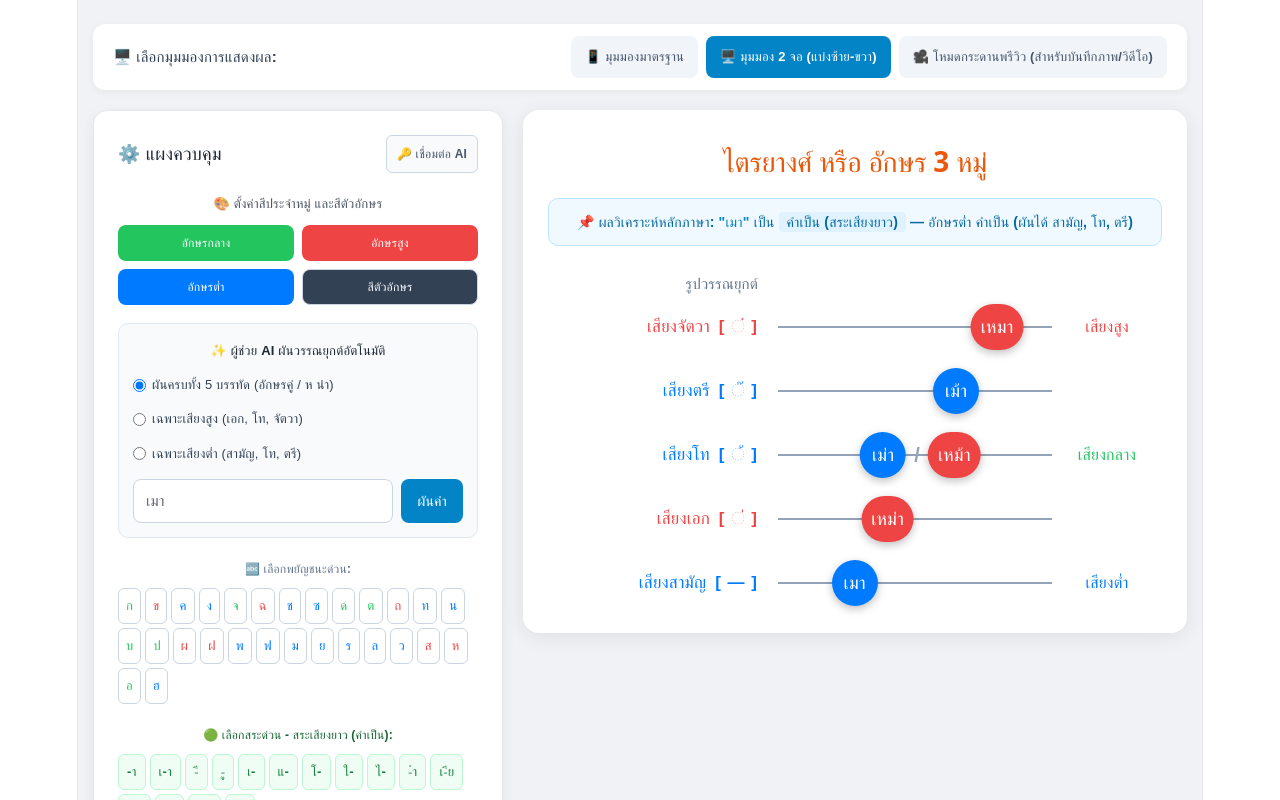
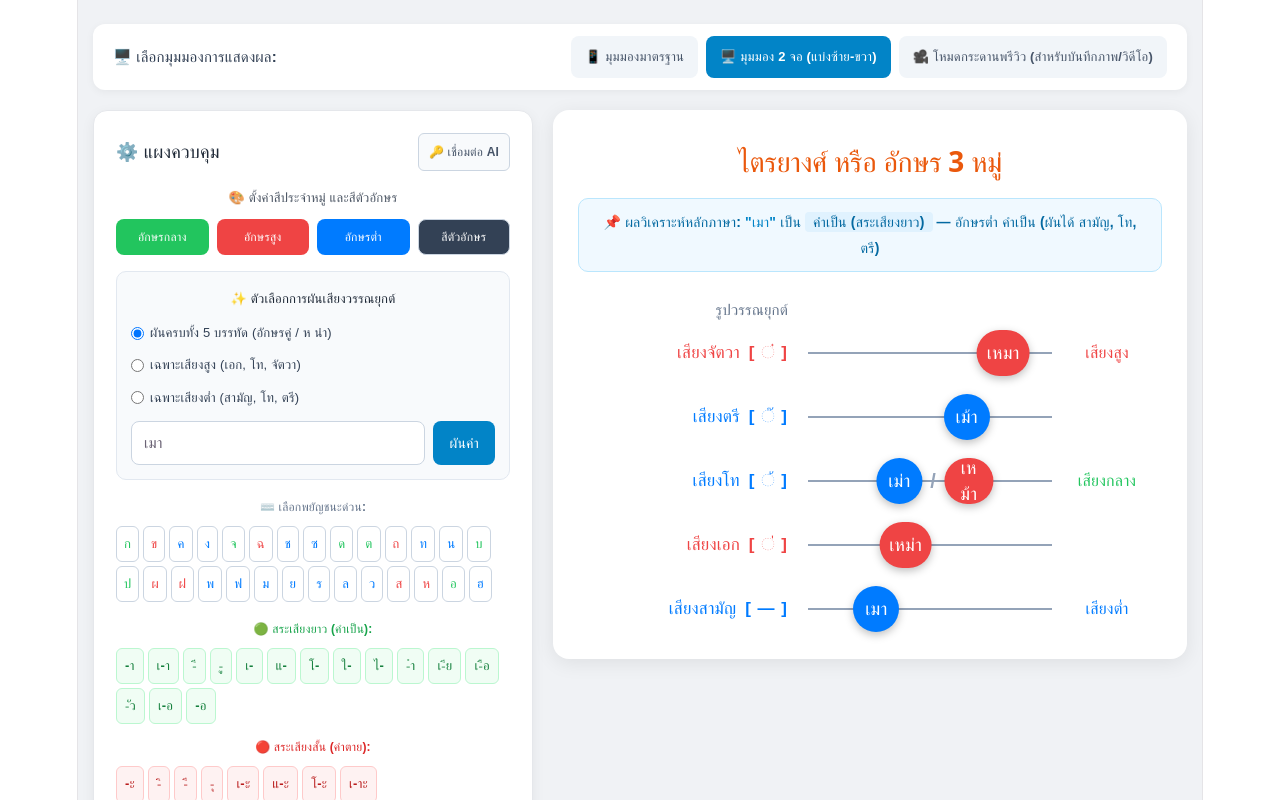
Before and after one commit to tom-nz/thai-tone, a React (Vite) app in the folder thai-tone-app/: page / in a window 1280 px wide. Shown: the top 800 px of the page. Built offline with nearby package versions, Linux system fonts and the light colour scheme.

Commit message:
complete dynamic thai tone app with real AI integration

```diff
--- a/thai-tone-app/src/App.jsx
+++ b/thai-tone-app/src/App.jsx
@@ -1,22 +1,22 @@
 import React, { useState, useEffect } from 'react';
 
 export default function App() {
-  // ระบบคีย์ Gemini API (บันทึกอัตโนมัติลง LocalStorage)
+  // บันทึกและดึง Gemini API Key จากเบราว์เซอร์อัตโนมัติ (LocalStorage)
   const [apiKey, setApiKey] = useState(() => localStorage.getItem('gemini_api_key') || '');
   const [tempApiKey, setTempApiKey] = useState(apiKey);
   const [showApiInput, setShowApiInput] = useState(false);
   const [apiSaveStatus, setApiSaveStatus] = useState('');
 
-  // โหมดผันและโหมดมุมมองหน้าจอ
+  // โหมดผันและมุมมองหน้าจอ
   const [mode, setMode] = useState('full5'); // 'full5' | 'highOnly' | 'lowOnly'
   const [viewLayout, setViewLayout] = useState('split'); // 'standard' | 'split' | 'present'
   const [inputText, setInputText] = useState('เมา');
   const [loading, setLoading] = useState(false);
 
   // การตั้งค่าสี
-  const [colorMid, setColorMid] = useState('#22c55e');    // กลาง (เขียว)
-  const [colorHigh, setColorHigh] = useState('#ef4444');   // สูง (แดง)
-  const [colorLow, setColorLow] = useState('#007bff');    // ต่ำ (น้ำเงิน)
+  const [colorMid, setColorMid] = useState('#22c55e');    // อักษรกลาง (เขียว)
+  const [colorHigh, setColorHigh] = useState('#ef4444');   // อักษรสูง (แดง)
+  const [colorLow, setColorLow] = useState('#007bff');    // อักษรต่ำ (น้ำเงิน)
   const [circleTextColor, setCircleTextColor] = useState('#ffffff'); // สีตัวอักษรในวงกลม
 
   // ข้อมูลวิเคราะห์หลักภาษาและเส้น 5 เส้น
@@ -28,40 +28,41 @@ export default function App() {
   const highConsonants = ['ข', 'ฃ', 'ฉ', 'ฐ', 'ถ', 'ผ', 'ฝ', 'ศ', 'ษ', 'ส', 'ห'];
   const lowSingleConsonants = ['ง', 'ญ', 'น', 'ย', 'ณ', 'ร', 'ว', 'ม', 'ฬ', 'ล'];
 
+  // แป้นพยัญชนะด่วน
   const quickConsonants = [
     'ก', 'ข', 'ค', 'ง', 'จ', 'ฉ', 'ช', 'ซ', 'ด', 'ต',
     'ถ', 'ท', 'น', 'บ', 'ป', 'ผ', 'ฝ', 'พ', 'ฟ', 'ม',
     'ย', 'ร', 'ล', 'ว', 'ส', 'ห', 'อ', 'ฮ'
   ];
 
-  // สระไทยสำหรับเลือกด่วน (แบ่งตามสระเสียงยาว คำเป็น และ สระเสียงสั้น คำตาย)
-  const quickVowelsLong = [
-    { label: '-า', apply: (c) => `${c}า` },
-    { label: 'เ-า', apply: (c) => `เ${c}า` },
-    { label: '-ี', apply: (c) => `${c}ี` },
-    { label: '-ู', apply: (c) => `${c}ู` },
-    { label: 'เ-', apply: (c) => `เ${c}` },
-    { label: 'แ-', apply: (c) => `แ${c}` },
-    { label: 'โ-', apply: (c) => `โ${c}` },
-    { label: 'ใ-', apply: (c) => `ใ${c}` },
-    { label: 'ไ-', apply: (c) => `ไ${c}` },
-    { label: '-ำ', apply: (c) => `${c}ำ` },
-    { label: 'เ-ีย', apply: (c) => `เ${c}ีย` },
-    { label: 'เ-ือ', apply: (c) => `เ${c}ือ` },
-    { label: '-ัว', apply: (c) => `${c}ัว` },
-    { label: 'เ-อ', apply: (c) => `เ${c}อ` },
-    { label: '-อ', apply: (c) => `${c}อ` }
+  // รายการสระด่วนแยกตาม คำเป็น (เสียงยาว) และ คำตาย (เสียงสั้น)
+  const longVowels = [
+    { label: '-า', front: '', rear: 'า' },
+    { label: 'เ-า', front: 'เ', rear: 'า' },
+    { label: '-ี', front: '', rear: 'ี' },
+    { label: '-ู', front: '', rear: 'ู' },
+    { label: 'เ-', front: 'เ', rear: '' },
+    { label: 'แ-', front: 'แ', rear: '' },
+    { label: 'โ-', front: 'โ', rear: '' },
+    { label: 'ใ-', front: 'ใ', rear: '' },
+    { label: 'ไ-', front: 'ไ', rear: '' },
+    { label: '-ำ', front: '', rear: 'ำ' },
+    { label: 'เ-ีย', front: 'เ', rear: 'ีย' },
+    { label: 'เ-ือ', front: 'เ', rear: 'ือ' },
+    { label: '-ัว', front: '', rear: 'ัว' },
+    { label: 'เ-อ', front: 'เ', rear: 'อ' },
+    { label: '-อ', front: '', rear: 'อ' },
   ];
 
-  const quickVowelsShort = [
-    { label: '-ะ', apply: (c) => `${c}ะ` },
-    { label: '-ิ', apply: (c) => `${c}ิ` },
-    { label: '-ึ', apply: (c) => `${c}ึ` },
-    { label: '-ุ', apply: (c) => `${c}ุ` },
-    { label: 'เ-ะ', apply: (c) => `เ${c}ะ` },
-    { label: 'แ-ะ', apply: (c) => `แ${c}ะ` },
-    { label: 'โ-ะ', apply: (c) => `โ${c}ะ` },
-    { label: 'เ-าะ', apply: (c) => `เ${c}าะ` }
+  const shortVowels = [
+    { label: '-ะ', front: '', rear: 'ะ' },
+    { label: '-ิ', front: '', rear: 'ิ' },
+    { label: '-ึ', front: '', rear: 'ึ' },
+    { label: '-ุ', front: '', rear: 'ุ' },
+    { label: 'เ-ะ', front: 'เ', rear: 'ะ' },
+    { label: 'แ-ะ', front: 'แ', rear: 'ะ' },
+    { label: 'โ-ะ', front: 'โ', rear: 'ะ' },
+    { label: 'เ-าะ', front: 'เ', rear: 'าะ' },
   ];
 
   const pairMap = {
@@ -74,8 +75,9 @@ export default function App() {
     'ฮ': 'ห', 'ห': 'ฮ'
   };
 
+  // ตัวแยกองค์ประกอบคำภาษาไทย
   const parseThaiWord = (word) => {
-    if (!word) return { initial: 'ก', frontVowel: '', rearVowel: '', toneMark: '' };
+    if (!word) return { initial: 'ม', frontVowel: '', rearVowel: '', toneMark: '' };
 
     let frontVowel = '';
     let workStr = word;
@@ -98,7 +100,7 @@ export default function App() {
       }
     }
 
-    return { initial: initial || 'ก', frontVowel, rearVowel, toneMark };
+    return { initial: initial || 'ม', frontVowel, rearVowel, toneMark };
   };
 
   const buildWord = (frontVowel, consonant, tone, rearVowel) => {
@@ -115,12 +117,12 @@ export default function App() {
     let isDead = false;
     let isShort = false;
 
-    // เช็คสระเสียงสั้นจากรูปแบบสระ
-    if (shortVowelChars.some(v => rearVowel.includes(v)) || (frontVowel === 'เ' && rearVowel.includes('ะ'))) {
+    // เช็คสระเสียงสั้น
+    if (shortVowelChars.some(v => rearVowel.includes(v)) || (frontVowel === 'เ' && rearVowel.includes('ะ')) || (frontVowel === 'แ' && rearVowel.includes('ะ')) || (frontVowel === 'โ' && rearVowel.includes('ะ'))) {
       isShort = true;
     }
 
-    // เช็คตัวสะกดแม่ กก กบ กด (คำตาย)
+    // เช็คคำตาย
     const lastChar = rearVowel.slice(-1);
     if (deadEndings.includes(lastChar)) {
       isDead = true;
@@ -145,13 +147,14 @@ export default function App() {
     return { type: typeText, vowelLen: lenText, desc, isDead, isShort, initial, frontVowel, rearVowel };
   };
 
+  // ตรรกะการคำนวณไตรยางศ์
   const calculateTones = (word, currentMode, midC, highC, lowC) => {
     if (!word) return [];
     const info = analyzeSyllable(word);
     setAnalysisInfo(info);
     const { initial, frontVowel, rearVowel, isDead, isShort } = info;
 
-    // 1. อักษรกลาง
+    // 1. อักษรกลาง (ผันครบ 5 เสียงอัตโนมัติ)
     if (midConsonants.includes(initial)) {
       return [
         { id: 5, tone: 'เสียงจัตวา', mark: '◌๋', word: buildWord(frontVowel, initial, '๋', rearVowel), color: midC, isMulti: false, multi: [], show: true, leftPos: '80%' },
@@ -162,7 +165,7 @@ export default function App() {
       ];
     }
 
-    // คู่เสียงสูง-ต่ำ
+    // กำหนดคู่เสียงสูง-ต่ำ
     let highConsonant = '';
     let lowConsonant = '';
 
@@ -227,19 +230,21 @@ export default function App() {
     setTimeout(() => setApiSaveStatus(''), 3000);
   };
 
+  // เลือกพยัญชนะด่วน
   const handleQuickConsonantClick = (c) => {
     const { frontVowel, rearVowel } = parseThaiWord(inputText);
     const newWord = buildWord(frontVowel || '', c, '', rearVowel || 'อ');
     setInputText(newWord);
   };
 
-  const handleQuickVowelClick = (vowelObj) => {
+  // เลือกสระด่วน
+  const handleQuickVowelClick = (vowel) => {
     const { initial } = parseThaiWord(inputText);
-    const currInitial = initial || 'ก';
-    const newWord = vowelObj.apply(currInitial);
+    const newWord = buildWord(vowel.front, initial || 'ก', '', vowel.rear);
     setInputText(newWord);
   };
 
+  // เรียก AI ผันเสียง
   const handleGenerate = async () => {
     const word = inputText.trim();
     if (!word) return;
@@ -316,9 +321,9 @@ export default function App() {
 
   return (
     <div style={{ minHeight: '100vh', backgroundColor: '#f0f2f5', padding: '24px 15px', fontFamily: "'Sarabun', sans-serif" }}>
-      <div style={{ maxWidth: viewLayout === 'split' ? '1280px' : '920px', margin: '0 auto', display: 'flex', flexDirection: 'column', gap: '20px' }}>
+      <div style={{ maxWidth: viewLayout === 'split' ? '1320px' : '920px', margin: '0 auto', display: 'flex', flexDirection: 'column', gap: '20px' }}>
 
-        {/* แถบสลับมุมมองหน้าจอ (Layout View Switcher) */}
+        {/* แถบสลับมุมมองหน้าจอ */}
         <div style={{ backgroundColor: '#ffffff', borderRadius: '12px', padding: '12px 20px', display: 'flex', justifyContent: 'space-between', alignItems: 'center', boxShadow: '0 2px 8px rgba(0,0,0,0.05)', flexWrap: 'wrap', gap: '10px' }}>
           <div style={{ fontWeight: 'bold', fontSize: '15px', color: '#334155', display: 'flex', alignItems: 'center', gap: '8px' }}>
             🖥️ เลือกมุมมองการแสดงผล:
@@ -345,14 +350,14 @@ export default function App() {
           </div>
         </div>
 
-        {/* โครงสร้างแบ่ง layout ตามโหมด */}
-        <div style={{ display: 'grid', gridTemplateColumns: viewLayout === 'split' ? '410px 1fr' : '1fr', gap: '20px', alignItems: 'start' }}>
+        {/* โครงสร้าง layout */}
+        <div style={{ display: 'grid', gridTemplateColumns: viewLayout === 'split' ? '440px 1fr' : '1fr', gap: '20px', alignItems: 'start' }}>
 
           {/* แผงควบคุม (Control Panel) */}
           {viewLayout !== 'present' && (
-            <div style={{ backgroundColor: '#ffffff', borderRadius: '14px', padding: '24px', boxShadow: '0 4px 14px rgba(0,0,0,0.06)', border: '1px solid #e5e7eb', display: 'flex', flexDirection: 'column', gap: '18px' }}>
+            <div style={{ backgroundColor: '#ffffff', borderRadius: '14px', padding: '22px', boxShadow: '0 4px 14px rgba(0,0,0,0.06)', border: '1px solid #e5e7eb' }}>
 
-              <div style={{ display: 'flex', justifyContent: 'space-between', alignItems: 'center' }}>
+              <div style={{ display: 'flex', justifyContent: 'space-between', alignItems: 'center', marginBottom: '14px' }}>
                 <h3 style={{ margin: 0, fontSize: '18px', fontWeight: 'bold', color: '#1f2937' }}>⚙️ แผงควบคุม</h3>
                 <button
                   onClick={() => setShowApiInput(!showApiInput)}
@@ -363,7 +368,7 @@ export default function App() {
               </div>
 
               {showApiInput && (
-                <div style={{ padding: '12px', backgroundColor: '#f8fafc', borderRadius: '10px', border: '1px dashed #94a3b8' }}>
+                <div style={{ marginBottom: '16px', padding: '12px', backgroundColor: '#f8fafc', borderRadius: '10px', border: '1px dashed #94a3b8' }}>
                   <div style={{ display: 'flex', gap: '8px' }}>
                     <input
                       type="password"
@@ -385,9 +390,9 @@ export default function App() {
               )}
 
               {/* ตั้งค่าสีประจำหมู่ และสีตัวอักษร */}
-              <div>
+              <div style={{ marginBottom: '16px' }}>
                 <div style={{ fontSize: '13px', fontWeight: 'bold', color: '#4b5563', marginBottom: '8px' }}>🎨 ตั้งค่าสีประจำหมู่ และสีตัวอักษร</div>
-                <div style={{ display: 'grid', gridTemplateColumns: 'repeat(2, 1fr)', gap: '8px' }}>
+                <div style={{ display: 'grid', gridTemplateColumns: 'repeat(4, 1fr)', gap: '8px' }}>
                   <label style={{ height: '36px', backgroundColor: colorMid, borderRadius: '8px', display: 'flex', alignItems: 'center', justifyContent: 'center', color: '#fff', fontSize: '12px', fontWeight: 'bold', cursor: 'pointer' }}>
                     อักษรกลาง
                     <input type="color" value={colorMid} onChange={(e) => setColorMid(e.target.value)} style={{ opacity: 0, width: 0, height: 0, position: 'absolute' }} />
@@ -407,11 +412,11 @@ export default function App() {
                 </div>
               </div>
 
-              {/* เลือกโหมดผัน และ ช่องพิมพ์คำ */}
-              <div style={{ backgroundColor: '#f8fafc', padding: '14px', borderRadius: '10px', border: '1px solid #e2e8f0' }}>
-                <div style={{ fontSize: '13px', fontWeight: 'bold', color: '#1f2937', marginBottom: '8px' }}>✨ ผู้ช่วย AI ผันวรรณยุกต์อัตโนมัติ</div>
+              {/* เลือกโหมดผัน */}
+              <div style={{ backgroundColor: '#f8fafc', padding: '14px', borderRadius: '10px', border: '1px solid #e2e8f0', marginBottom: '14px' }}>
+                <div style={{ fontSize: '13px', fontWeight: 'bold', color: '#1f2937', marginBottom: '8px' }}>✨ ตัวเลือกการผันเสียงวรรณยุกต์</div>
 
-                <div style={{ display: 'flex', flexDirection: 'column', gap: '8px', marginBottom: '12px', fontSize: '13px', color: '#334155' }}>
+                <div style={{ display: 'flex', flexDirection: 'column', gap: '6px', marginBottom: '10px', fontSize: '13px', color: '#334155' }}>
                   <label style={{ display: 'flex', alignItems: 'center', gap: '6px', cursor: 'pointer' }}>
                     <input type="radio" name="mode" checked={mode === 'full5'} onChange={() => setMode('full5')} />
                     ผันครบทั้ง 5 บรรทัด (อักษรคู่ / ห นำ)
@@ -432,7 +437,7 @@ export default function App() {
                     value={inputText}
                     onChange={(e) => setInputText(e.target.value)}
                     onKeyDown={(e) => e.key === 'Enter' && handleGenerate()}
-                    placeholder="พิมพ์คำเอง เช่น เมา, กา, ขอ, คะ"
+                    placeholder="พิมพ์คำเอง เช่น เมา, กา, ขอ"
                     style={{ flex: 1, padding: '8px 12px', borderRadius: '8px', border: '1px solid #cbd5e1', fontSize: '15px' }}
                   />
                   <button
@@ -446,8 +451,8 @@ export default function App() {
               </div>
 
               {/* ปุ่มพยัญชนะเลือกด่วน */}
-              <div>
-                <div style={{ fontSize: '12px', color: '#64748b', fontWeight: 'bold', marginBottom: '6px' }}>🔤 เลือกพยัญชนะด่วน:</div>
+              <div style={{ marginBottom: '14px' }}>
+                <div style={{ fontSize: '12px', color: '#64748b', fontWeight: 'bold', marginBottom: '6px' }}>⌨️ เลือกพยัญชนะด่วน:</div>
                 <div style={{ display: 'flex', flexWrap: 'wrap', gap: '4px' }}>
                   {quickConsonants.map((c) => (
                     <button
@@ -470,49 +475,28 @@ export default function App() {
                 </div>
               </div>
 
-              {/* ปุ่มสระเลือกด่วน (สระเสียงยาว คำเป็น) */}
+              {/* แผงปุ่มเลือกสระด่วน (เสียงยาว-คำเป็น & เสียงสั้น-คำตาย) */}
               <div>
-                <div style={{ fontSize: '12px', color: '#166534', fontWeight: 'bold', marginBottom: '6px' }}>🟢 เลือกสระด่วน - สระเสียงยาว (คำเป็น):</div>
-                <div style={{ display: 'flex', flexWrap: 'wrap', gap: '4px' }}>
-                  {quickVowelsLong.map((v, i) => (
+                <div style={{ fontSize: '12px', color: '#16a34a', fontWeight: 'bold', marginBottom: '6px' }}>🟢 สระเสียงยาว (คำเป็น):</div>
+                <div style={{ display: 'flex', flexWrap: 'wrap', gap: '4px', marginBottom: '10px' }}>
+                  {longVowels.map((v, i) => (
                     <button
                       key={i}
                       onClick={() => handleQuickVowelClick(v)}
-                      style={{
-                        padding: '4px 8px',
-                        borderRadius: '6px',
-                        border: '1px solid #bbf7d0',
-                        backgroundColor: '#f0fdf4',
-                        fontSize: '13px',
-                        fontWeight: 'bold',
-                        cursor: 'pointer',
-                        color: '#15803d'
-                      }}
+                      style={{ padding: '4px 8px', borderRadius: '6px', border: '1px solid #bbf7d0', backgroundColor: '#f0fdf4', color: '#15803d', fontSize: '13px', fontWeight: 'bold', cursor: 'pointer' }}
                     >
                       {v.label}
                     </button>
                   ))}
                 </div>
-              </div>
 
-              {/* ปุ่มสระเลือกด่วน (สระเสียงสั้น คำตาย) */}
-              <div>
-                <div style={{ fontSize: '12px', color: '#b91c1c', fontWeight: 'bold', marginBottom: '6px' }}>🔴 เลือกสระด่วน - สระเสียงสั้น (คำตาย):</div>
+                <div style={{ fontSize: '12px', color: '#dc2626', fontWeight: 'bold', marginBottom: '6px' }}>🔴 สระเสียงสั้น (คำตาย):</div>
                 <div style={{ display: 'flex', flexWrap: 'wrap', gap: '4px' }}>
-                  {quickVowelsShort.map((v, i) => (
+                  {shortVowels.map((v, i) => (
                     <button
                       key={i}
                       onClick={() => handleQuickVowelClick(v)}
-                      style={{
-                        padding: '4px 8px',
-                        borderRadius: '6px',
-                        border: '1px solid #fecaca',
-                        backgroundColor: '#fef2f2',
-                        fontSize: '13px',
-                        fontWeight: 'bold',
-                        cursor: 'pointer',
-                        color: '#b91c1c'
-                      }}
+                      style={{ padding: '4px 8px', borderRadius: '6px', border: '1px solid #fecaca', backgroundColor: '#fef2f2', color: '#b91c1c', fontSize: '13px', fontWeight: 'bold', cursor: 'pointer' }}
                     >
                       {v.label}
                     </button>
```
